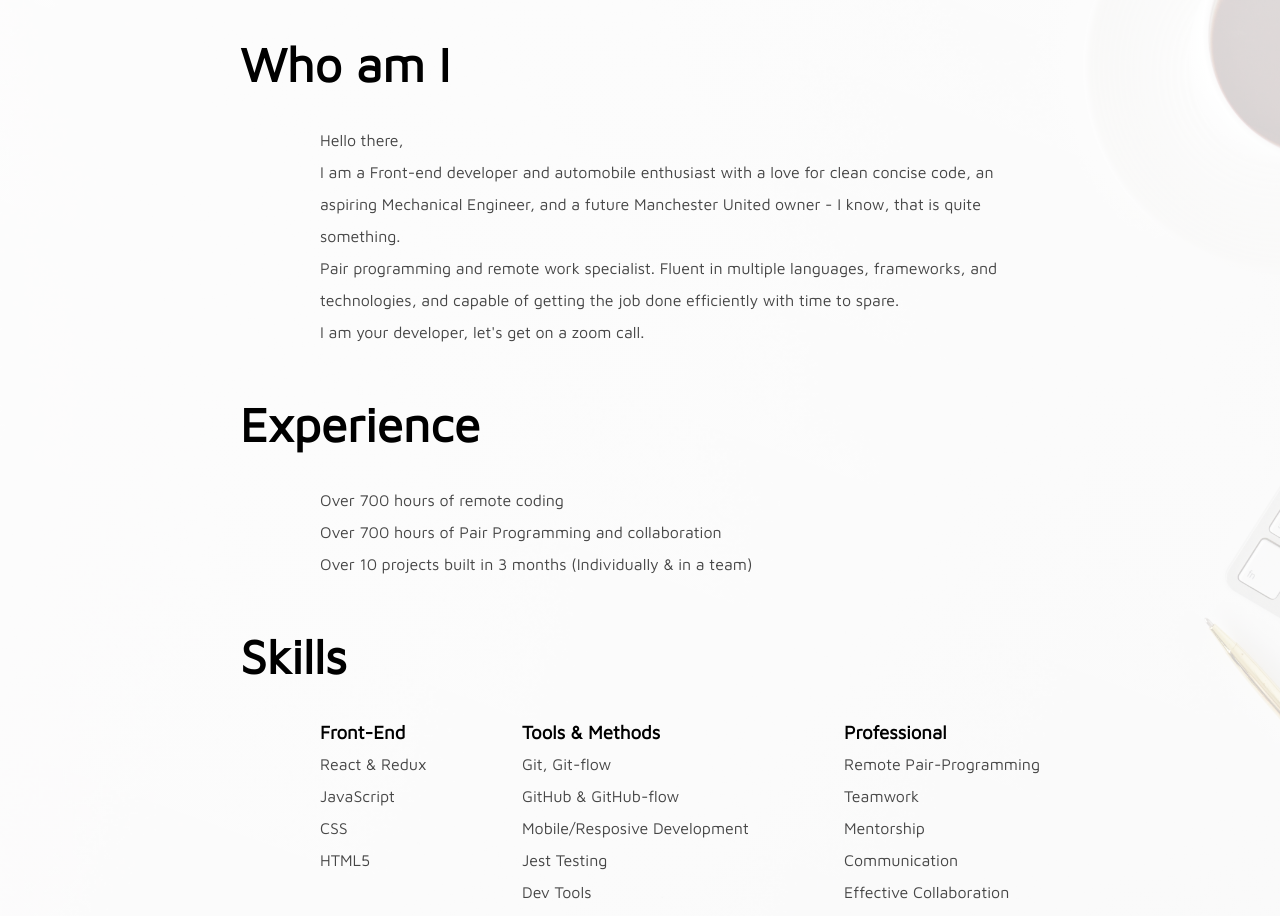
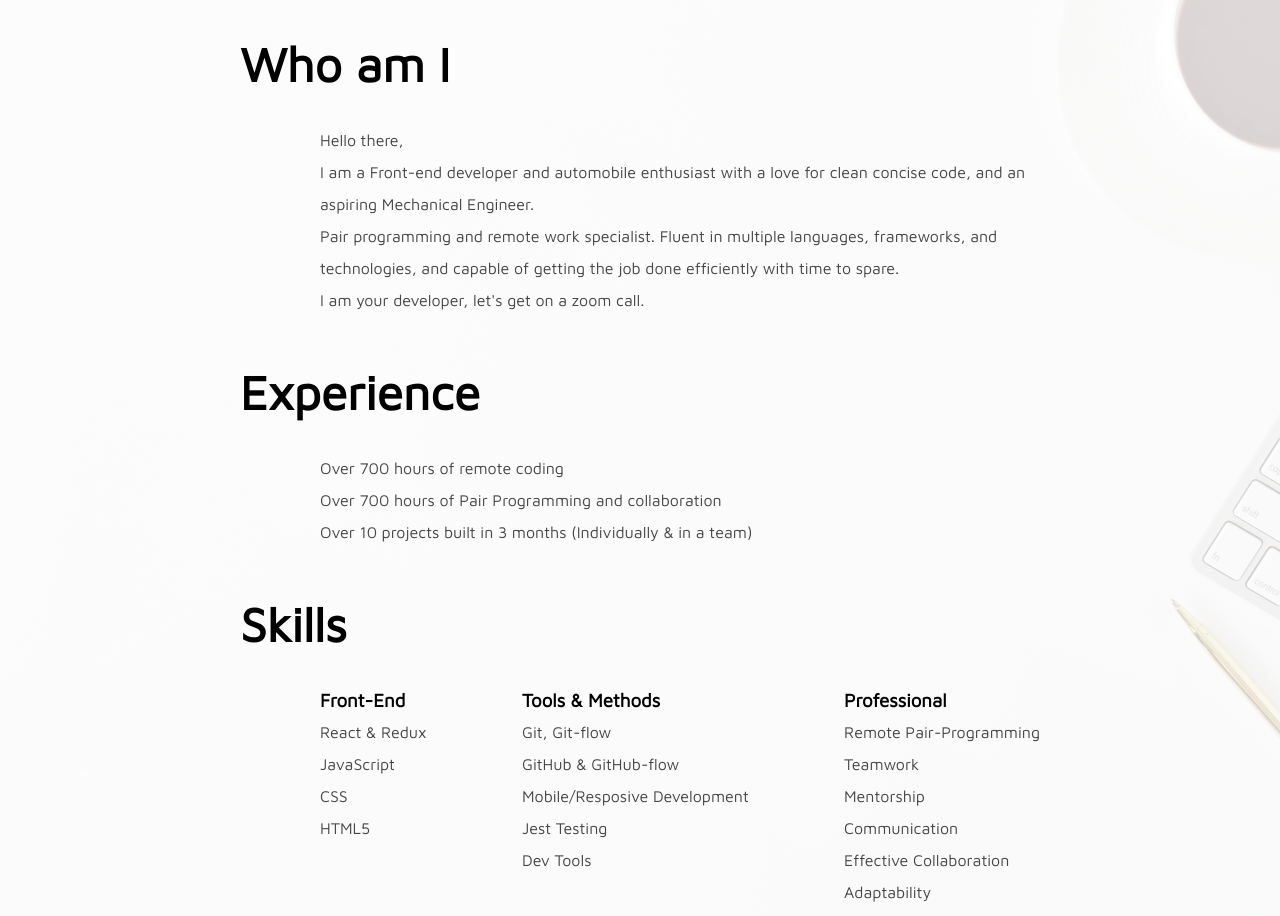
Before and after one commit to Daron976/DKW, a React (Create React App) app: page / in a window 1280 px wide. Shown: the part 860-1776 px from the top of the page. Built offline with nearby package versions, Linux system fonts and the light colour scheme.

Commit message:
Edit profile

```diff
--- a/src/components/about.js
+++ b/src/components/about.js
@@ -8,8 +8,7 @@ const About = () => (
         Hello there,
         <br />
         I am a Front-end developer and automobile enthusiast with a love for clean concise code,
-        an aspiring Mechanical Engineer, and a future Manchester United owner
-        - I know, that is quite something.
+        and an aspiring Mechanical Engineer.
         <br />
         Pair programming and remote work specialist. Fluent in multiple languages,
         frameworks, and technologies,
```
